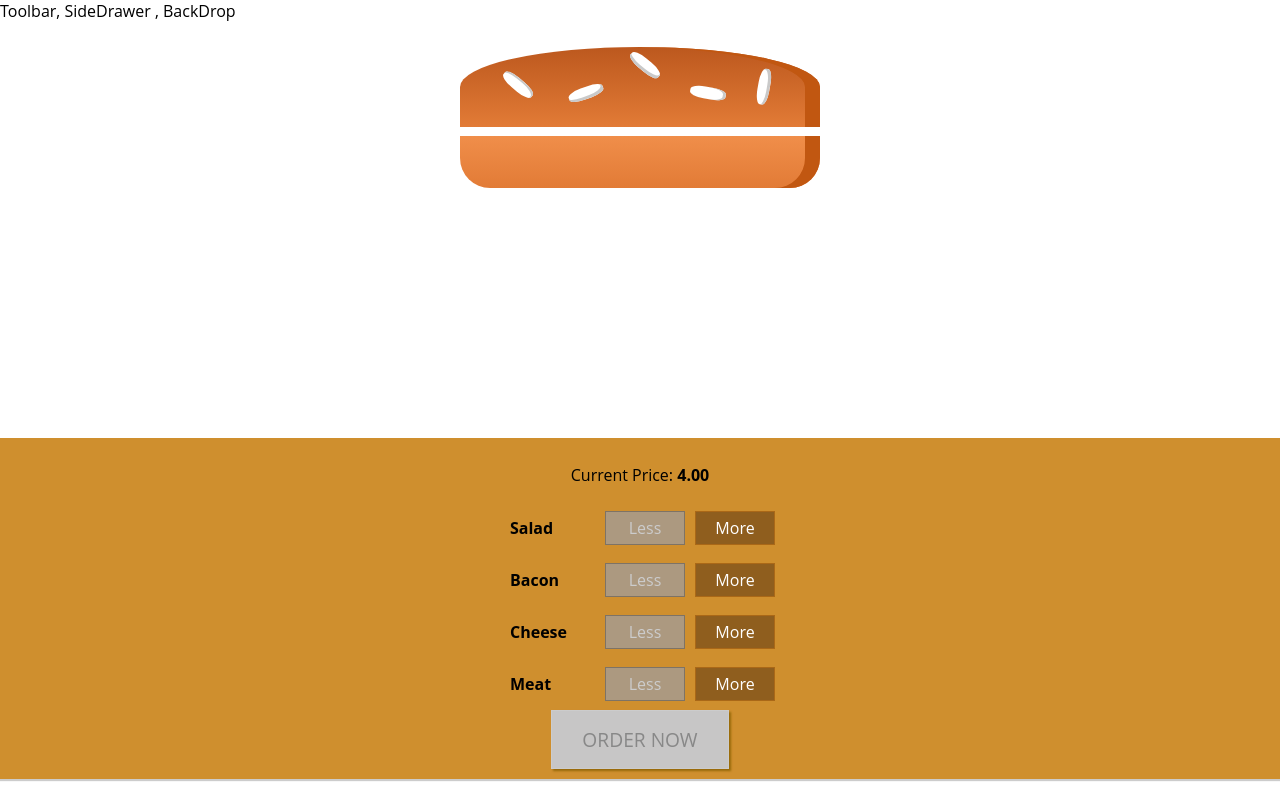
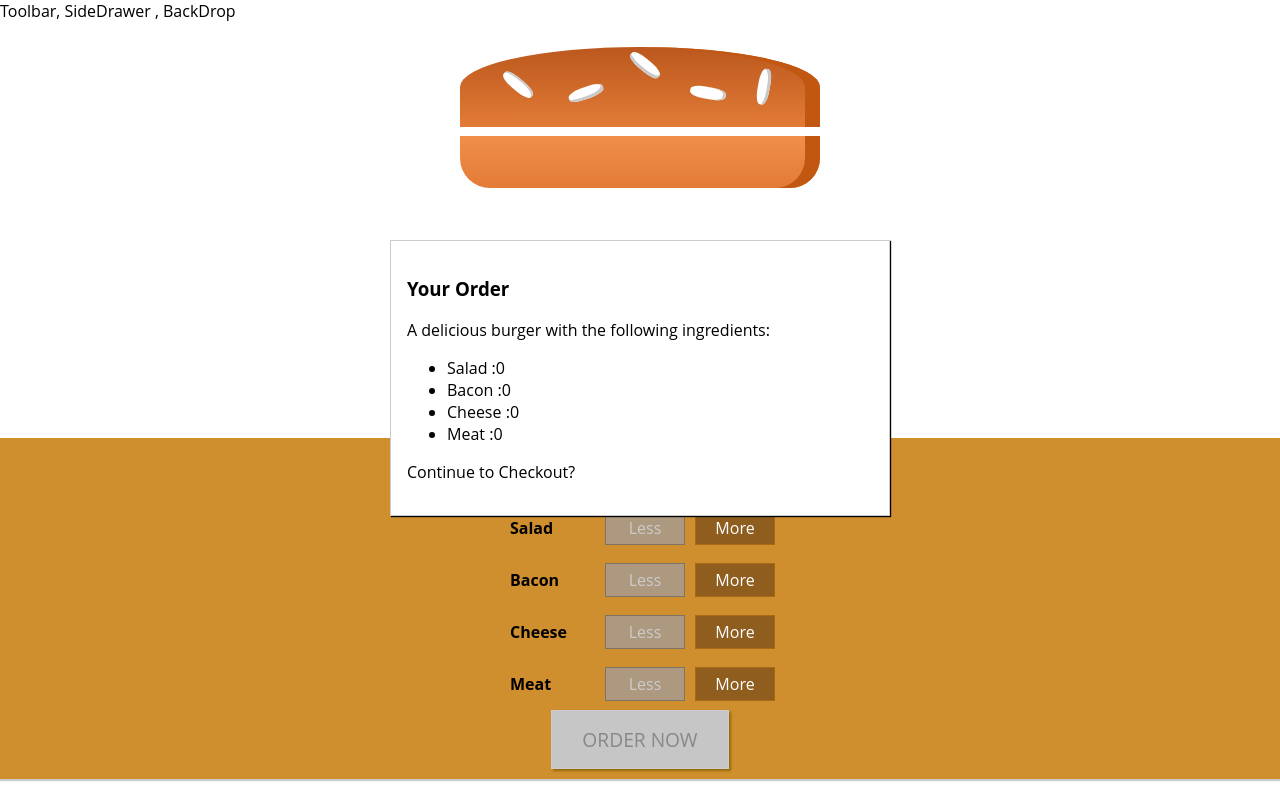
Before and after one commit to shubham-rocko/Burger-react, a React app in the folder burger-basics-01-project-setup/burger-basics--01-project-setup/: page / in a window 1280 px wide. Built offline with nearby package versions, Linux system fonts and the light colour scheme.

Commit message:
Order-summary

```diff
--- /dev/null
+++ b/burger-basics-01-project-setup/burger-basics--01-project-setup/src/components/Burger/OrderSummary/OrderSummary.js
@@ -0,0 +1,27 @@
+import React from 'react';
+
+import Aux from '../../../hoc/Aux';
+
+const orderSummary = (props) => {
+    const ingredientSummary = Object.keys(props.ingredients)
+    .map(igKey => {
+        return <li>
+            <span style={{textTransform: 'capitalize'}}>
+            {igKey}
+            </span> :
+            {props.ingredients[igKey]}
+            </li>
+    })
+    return (
+        <Aux>
+            <h3>Your Order</h3>
+            <p>A delicious burger with the following ingredients:</p>
+            <ul>
+                {ingredientSummary}
+            </ul>
+            <p>Continue to Checkout?</p>
+        </Aux>
+    )
+};
+
+export default orderSummary;
--- /dev/null
+++ b/burger-basics-01-project-setup/burger-basics--01-project-setup/src/components/UI/Modal/Modal.css
@@ -0,0 +1,20 @@
+.Modal {
+  position: fixed;
+  z-index: 500;
+  background-color: white;
+  width: 70%;
+  border: 1px solid #ccc;
+  box-shadow: 1px 1px 1px black;
+  padding: 16px;
+  left: 15%;
+  top: 30%;
+  box-sizing: border-box;
+  transition: all 0.3s ease-out;
+}
+
+@media (min-width: 600px) {
+  .Modal {
+    width: 500px;
+    left: calc(50% - 250px);
+  }
+}
--- /dev/null
+++ b/burger-basics-01-project-setup/burger-basics--01-project-setup/src/components/UI/Modal/Modal.js
@@ -0,0 +1,11 @@
+import React from 'react';
+
+import classes from './Modal.css';
+
+const modal = (props) => (
+    <div className={classes.Modal}>
+        {props.children}
+    </div>
+)
+
+export default modal
--- a/burger-basics-01-project-setup/burger-basics--01-project-setup/src/containers/BurgerBuilder/BurgerBuilder.js
+++ b/burger-basics-01-project-setup/burger-basics--01-project-setup/src/containers/BurgerBuilder/BurgerBuilder.js
@@ -3,6 +3,8 @@
 import Aux from "../../hoc/Aux";
 import Burger from "../../components/Burger/Burger";
 import BuildControls from "../../components/Burger/BuildControls/BuildControls";
+import Modal from '../../components/UI/Modal/Modal';
+import OrderSummary from '../../components/Burger/OrderSummary/OrderSummary';
 
 const INGREDIENT_PRICE = {
   salad: 0.5,
@@ -75,6 +77,9 @@
     }
     return (
       <Aux>
+        <Modal>
+          <OrderSummary ingredients={this.state.ingredients} />
+        </Modal>
         <Burger ingredients={this.state.ingredients} />
         <BuildControls
         ingredientAdded={this.addIngredientHandler}
```
Also changed, not shown: burger-basics-01-project-setup/burger-basics--01-project-setup/src/components/UI/Backdrop/Backdrop.js (added, +7 -0 lines).
